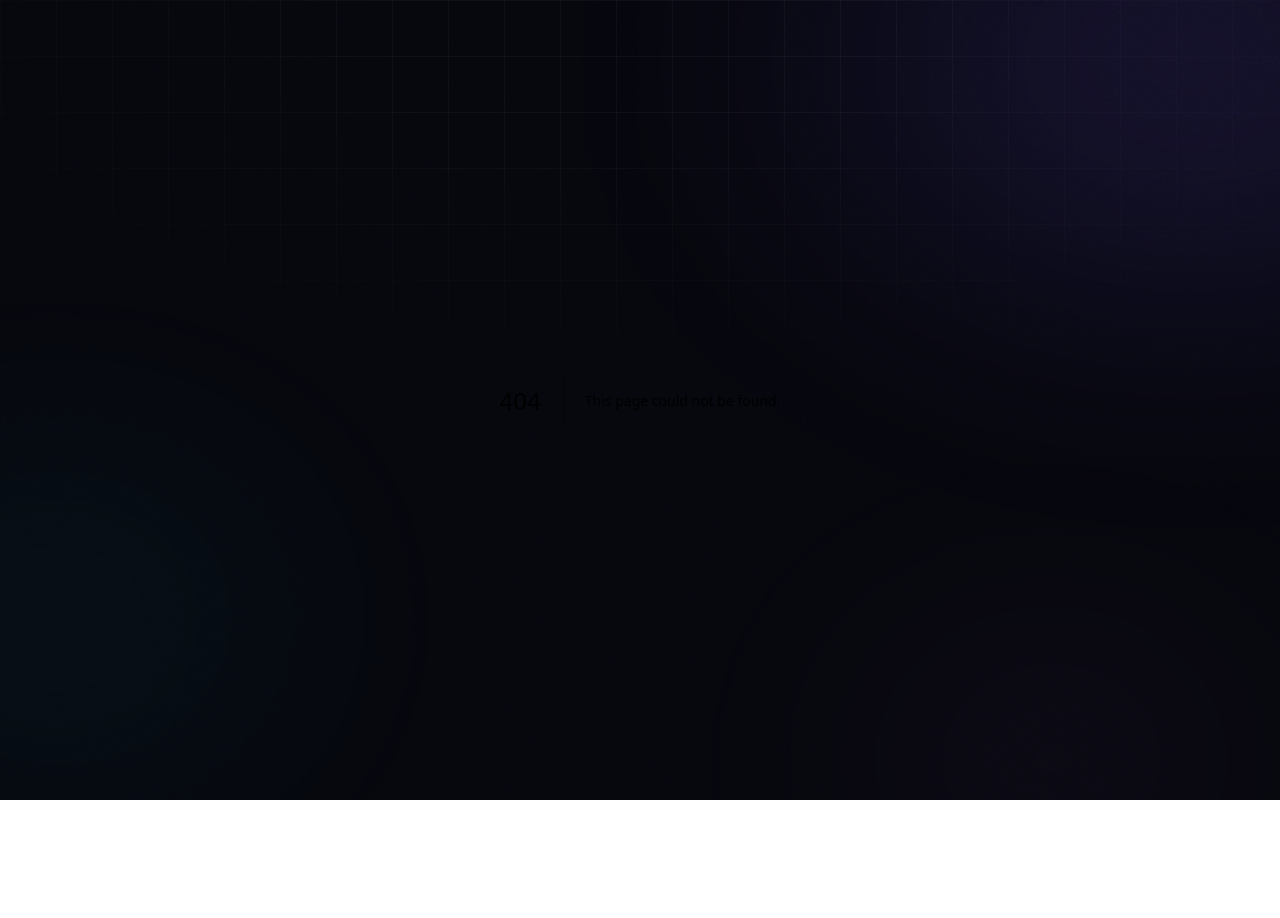
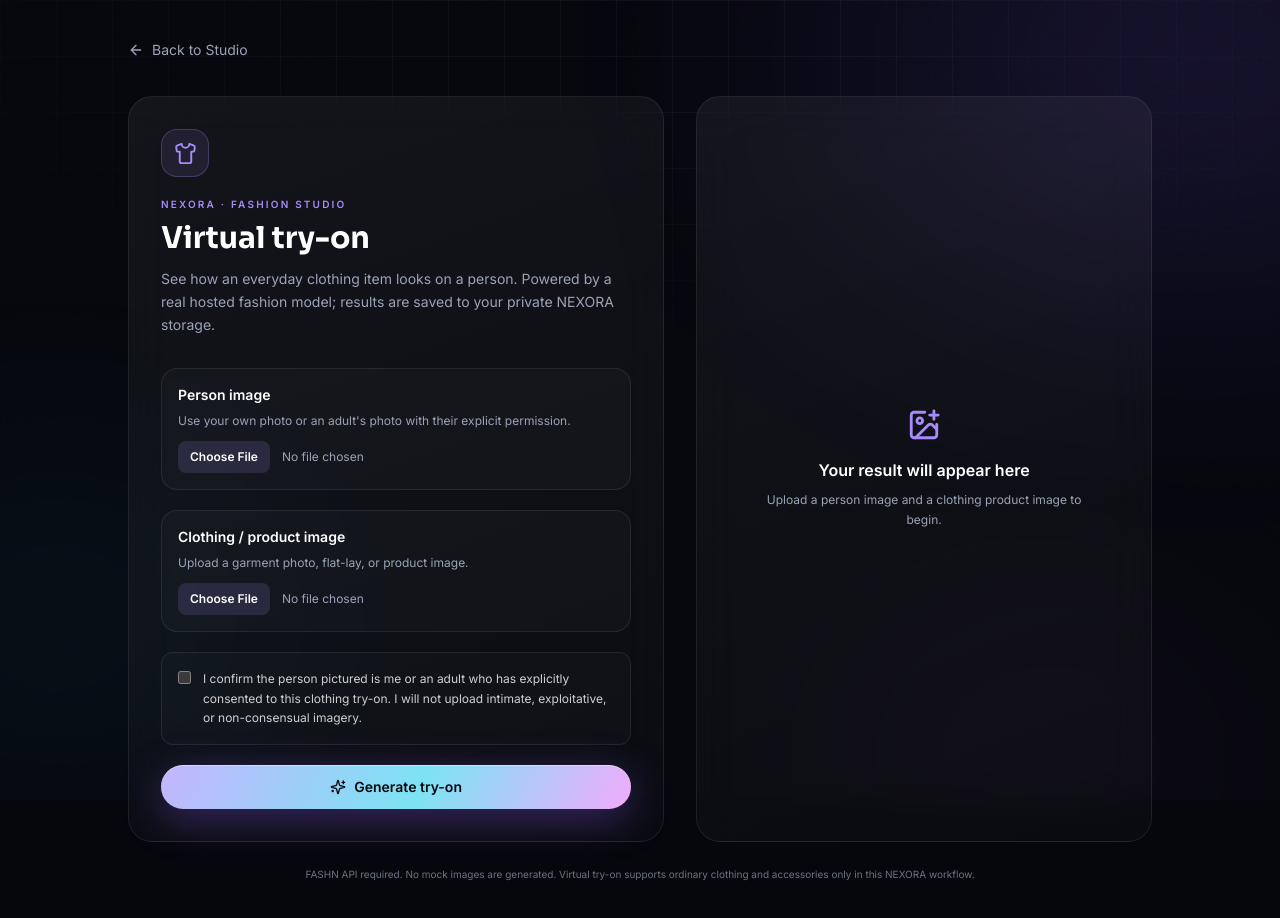
Before and after one commit to leephil1907-lab/NEXORA, a Next.js app: page /studio/try-on in a window 1280 px wide. Before the commit this address had no page. Shown: the top 918 px of the page. Before the commit the page ends 800 px from the top, so only its background shows below. Built offline with nearby package versions, Linux system fonts and the light colour scheme.

Commit message:
Add NEXORA real virtual try-on studio page

```diff
--- /dev/null
+++ b/src/app/studio/try-on/page.tsx
@@ -0,0 +1,122 @@
+"use client";
+
+import { useEffect, useState, type FormEvent } from "react";
+import Link from "next/link";
+import { ArrowLeft, CheckCircle2, ImagePlus, LoaderCircle, Shirt, Sparkles } from "lucide-react";
+
+type JobState = { id: string; status: "processing" | "completed" | "failed"; outputUrl?: string | null; error?: string };
+
+async function upload(file: File) {
+  const body = new FormData();
+  body.append("file", file);
+  const response = await fetch("/api/uploads", { method: "POST", body });
+  const payload = await response.json();
+  if (!response.ok) throw new Error(payload.error || "Image upload failed.");
+  return payload.path as string;
+}
+
+export default function TryOnPage() {
+  const [person, setPerson] = useState<File | null>(null);
+  const [garment, setGarment] = useState<File | null>(null);
+  const [consent, setConsent] = useState(false);
+  const [busy, setBusy] = useState(false);
+  const [job, setJob] = useState<JobState | null>(null);
+  const [error, setError] = useState("");
+
+  useEffect(() => {
+    if (!job || job.status !== "processing") return;
+    let active = true;
+    let timer: ReturnType<typeof setTimeout>;
+    const poll = async () => {
+      try {
+        const response = await fetch(`/api/fashion/try-on?id=${encodeURIComponent(job.id)}`, { cache: "no-store" });
+        const payload = await response.json();
+        if (!response.ok) throw new Error(payload.error || "Could not check generation status.");
+        if (!active) return;
+        setJob(payload);
+      } catch (e) {
+        if (active) setError(e instanceof Error ? e.message : "Status check failed.");
+      }
+      if (active) timer = setTimeout(poll, 3500);
+    };
+    timer = setTimeout(poll, 2500);
+    return () => { active = false; clearTimeout(timer); };
+  }, [job?.id, job?.status]);
+
+  async function submit(event: FormEvent<HTMLFormElement>) {
+    event.preventDefault();
+    setError("");
+    setJob(null);
+    if (!person || !garment) { setError("Upload both a person image and a garment image."); return; }
+    if (!consent) { setError("Confirm the person has agreed to this virtual try-on."); return; }
+    setBusy(true);
+    try {
+      const [modelImagePath, productImagePath] = await Promise.all([upload(person), upload(garment)]);
+      const response = await fetch("/api/fashion/try-on", {
+        method: "POST",
+        headers: { "Content-Type": "application/json" },
+        body: JSON.stringify({ modelImagePath, productImagePath, consent: true }),
+      });
+      const payload = await response.json();
+      if (!response.ok) throw new Error(payload.error || "Could not start virtual try-on.");
+      setJob({ id: payload.id, status: "processing" });
+    } catch (e) {
+      setError(e instanceof Error ? e.message : "Virtual try-on failed.");
+    } finally {
+      setBusy(false);
+    }
+  }
+
+  return (
+    <main className="min-h-screen px-5 py-10 text-white sm:px-8">
+      <div className="mx-auto max-w-5xl">
+        <Link href="/studio" className="inline-flex items-center gap-2 text-sm text-muted transition hover:text-white"><ArrowLeft size={16} /> Back to Studio</Link>
+        <div className="mt-8 grid gap-8 lg:grid-cols-[1fr_0.85fr]">
+          <section className="glass-strong rounded-3xl p-6 sm:p-8">
+            <div className="flex h-12 w-12 items-center justify-center rounded-2xl border border-violet/25 bg-violet/10 text-violet"><Shirt size={23} /></div>
+            <p className="mt-5 text-[10px] font-semibold uppercase tracking-[0.22em] text-violet">NEXORA · Fashion studio</p>
+            <h1 className="mt-2 font-display text-3xl font-bold">Virtual try-on</h1>
+            <p className="mt-3 max-w-xl text-sm leading-relaxed text-muted">See how an everyday clothing item looks on a person. Powered by a real hosted fashion model; results are saved to your private NEXORA storage.</p>
+            <form onSubmit={submit} className="mt-8 space-y-5">
+              <label className="block rounded-2xl border border-line bg-white/[0.025] p-4">
+                <span className="mb-2 block text-sm font-semibold">Person image</span>
+                <span className="mb-3 block text-xs text-muted">Use your own photo or an adult's photo with their explicit permission.</span>
+                <input type="file" accept="image/jpeg,image/png,image/webp" onChange={e => setPerson(e.target.files?.[0] ?? null)} className="block w-full text-xs text-muted file:mr-3 file:rounded-lg file:border-0 file:bg-violet/15 file:px-3 file:py-2 file:text-xs file:font-semibold file:text-white" />
+                {person && <span className="mt-2 block text-xs text-cyan">{person.name}</span>}
+              </label>
+              <label className="block rounded-2xl border border-line bg-white/[0.025] p-4">
+                <span className="mb-2 block text-sm font-semibold">Clothing / product image</span>
+                <span className="mb-3 block text-xs text-muted">Upload a garment photo, flat-lay, or product image.</span>
+                <input type="file" accept="image/jpeg,image/png,image/webp" onChange={e => setGarment(e.target.files?.[0] ?? null)} className="block w-full text-xs text-muted file:mr-3 file:rounded-lg file:border-0 file:bg-violet/15 file:px-3 file:py-2 file:text-xs file:font-semibold file:text-white" />
+                {garment && <span className="mt-2 block text-xs text-cyan">{garment.name}</span>}
+              </label>
+              <label className="flex items-start gap-3 rounded-xl border border-line bg-white/[0.02] p-4 text-xs leading-relaxed text-white/80">
+                <input type="checkbox" checked={consent} onChange={e => setConsent(e.target.checked)} className="mt-0.5 accent-violet" />
+                <span>I confirm the person pictured is me or an adult who has explicitly consented to this clothing try-on. I will not upload intimate, exploitative, or non-consensual imagery.</span>
+              </label>
+              {error && <p role="alert" className="rounded-xl border border-rose/25 bg-rose/10 px-4 py-3 text-xs text-rose">{error}</p>}
+              <button type="submit" disabled={busy || (job?.status === "processing")} className="btn-primary w-full">
+                {busy ? <><LoaderCircle size={16} className="animate-spin" /> Uploading images…</> : <><Sparkles size={16} /> Generate try-on</>}
+              </button>
+            </form>
+          </section>
+          <section className="glass-strong flex min-h-[420px] flex-col items-center justify-center rounded-3xl p-6 text-center">
+            {job?.status === "completed" && job.outputUrl ? (
+              <>
+                <img src={job.outputUrl} alt="Generated virtual try-on result" className="max-h-[620px] w-full rounded-2xl object-contain" />
+                <a href={job.outputUrl} target="_blank" rel="noreferrer" className="mt-4 text-sm font-semibold text-cyan underline">Open saved result</a>
+              </>
+            ) : job?.status === "failed" ? (
+              <div><p className="font-semibold text-rose">Generation failed</p><p className="mt-2 text-sm text-muted">{job.error || "The provider could not complete this request."}</p></div>
+            ) : job?.status === "processing" ? (
+              <div><LoaderCircle size={32} className="mx-auto animate-spin text-violet" /><p className="mt-4 font-semibold">Creating your try-on</p><p className="mt-2 text-xs text-muted">The hosted model is processing your images. High-quality results can take up to a minute.</p></div>
+            ) : (
+              <div><ImagePlus size={34} className="mx-auto text-violet" /><p className="mt-4 font-semibold">Your result will appear here</p><p className="mt-2 max-w-xs text-xs leading-relaxed text-muted">Upload a person image and a clothing product image to begin.</p></div>
+            )}
+          </section>
+        </div>
+        <p className="mt-6 text-center text-[10px] leading-relaxed text-dim">FASHN API required. No mock images are generated. Virtual try-on supports ordinary clothing and accessories only in this NEXORA workflow.</p>
+      </div>
+    </main>
+  );
+}
```
